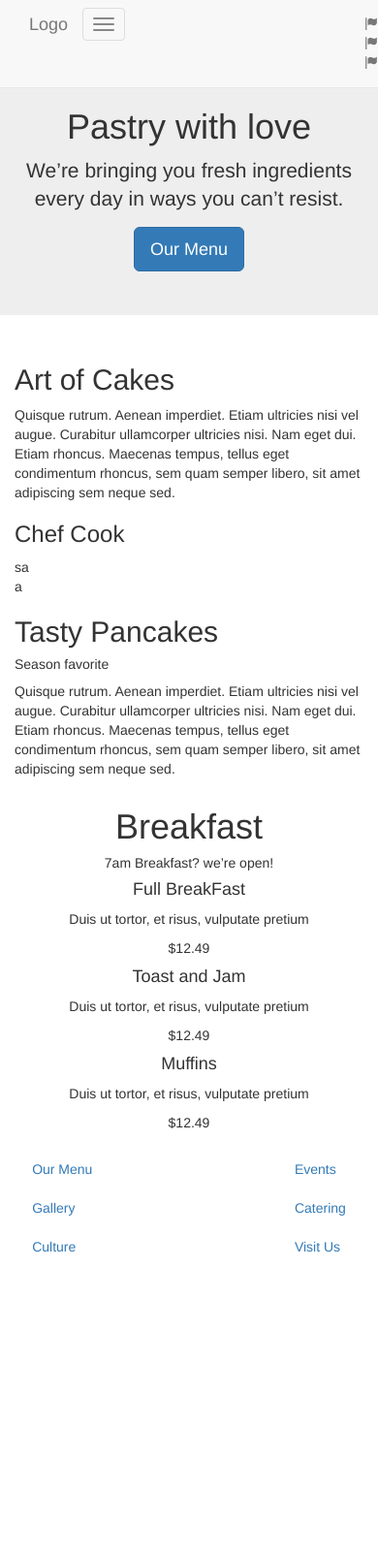
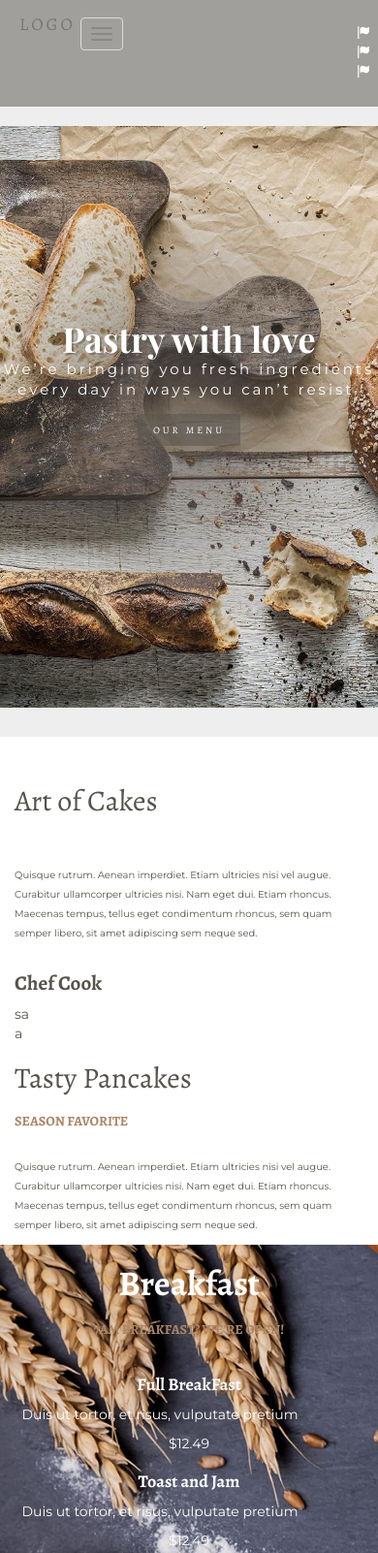
Before and after one commit to raqlo/BakeryDesign, a website: page index.html in a window 390 px wide. Shown: the top 1602 px of the page at 97% size. Before the commit the page ends 1335 px from the top, so only its background shows below. Drawn offline with nearby package versions, Linux system fonts and the light colour scheme.

Commit message:
Working with responsive. Done desktop version

```diff
--- /dev/null
+++ b/css/icomoon.css
@@ -0,0 +1,35 @@
+@font-face {
+  font-family: 'icomoon';
+  src:  url('fonts/icomoon.eot?fef4to');
+  src:  url('fonts/icomoon.eot?fef4to#iefix') format('embedded-opentype'),
+    url('fonts/icomoon.ttf?fef4to') format('truetype'),
+    url('fonts/icomoon.woff?fef4to') format('woff'),
+    url('fonts/icomoon.svg?fef4to#icomoon') format('svg');
+  font-weight: normal;
+  font-style: normal;
+}
+
+[class^="icon-"], [class*=" icon-"] {
+  /* use !important to prevent issues with browser extensions that change fonts */
+  font-family: 'icomoon' !important;
+  speak: none;
+  font-style: normal;
+  font-weight: normal;
+  font-variant: normal;
+  text-transform: none;
+  line-height: 1;
+
+  /* Better Font Rendering =========== */
+  -webkit-font-smoothing: antialiased;
+  -moz-osx-font-smoothing: grayscale;
+}
+
+.icon-fb:before {
+  content: "\ea90";
+}
+.icon-ig:before {
+  content: "\ea92";
+}
+.icon-tw:before {
+  content: "\ea96";
+}
--- /dev/null
+++ b/css/media-queries.css
@@ -0,0 +1,19 @@
+@media only screen and (max-width:1051px) {
+
+}
+@media only screen and (max-width:767px) {
+
+	.menu-header-center {
+		display: block;
+	}
+
+	.navbar-default .navbar-text {
+		display: block;
+		color: rgb(119, 119, 119);
+	}
+
+}
+
+.navbar-default .navbar-toggle .icon-bar {
+    background-color: #fff;
+}
--- a/css/style.css
+++ b/css/style.css
@@ -1,35 +1,280 @@
 /*css*/
+@import 'https://fonts.googleapis.com/css?family=Alegreya:400,700|Montserrat|Playfair+Display:700';
 
+body {
+  font-family: 'Montserrat', sans-serif;
+  margin: 0;
+  color: rgb(86, 83, 76);
+  width:
+}
+
+h1, h2, h3, h4, h5, h6 {
+  font-family: 'Alegreya';
+  font-weight: 400;
+}
+
+nav {
+	margin: 0;
+}
 
 /* ==========================================================================
    Header
    ========================================================================== */
+.menu-header__main-menu {
+	font-family:'Alegreya', serif;
+	text-transform: uppercase;
+	letter-spacing: 3px;
+	background-color: rgba(86, 83, 76, 0.5);
+	 border: none ;
+	padding: 10px 0;
+}
 
+.navbar-brand {
+  padding: 5px;
 
+}
 
-.menu-header {}
+.navbar-brand>img {
+  height: 100%;
+  padding: 15px;
+  width: auto;
+}
+
+.navbar-default .navbar-nav>li>a {
+	color: #fff;
+}
+
+.navbar-default .navbar-nav>.active>a, .navbar-default .navbar-nav>.active>a:focus, .navbar-default .navbar-nav>.active>a:hover {
+	background: none;
+	font-weight: 700;
+    text-decoration: underline;
+    color: #fff;
+}
+
+.menu-header__social-media > li {
+	margin: 0 5px;
+	color: #fff;
+}
+
+/* .navbar-default .navbar-nav>li>a:after{
+  content: '~';
+  font-size: 14px;
+  line-height: 20px;
+  color: #fff;
+  margin: 0 20px 0 20px;
+  cursor: default;
+}
+
+.navbar-default .navbar-nav>li>a:first-child:after{
+  content: '';
+} */
 
 .menu-header-center {
 	display: flex;
 	justify-content: space-between;
 }
 
-menu-header__main-menu {}
-
 /* Jumbotron
    ========================================================================== */
 .jumbotron {
 	padding-top: 0;
+
+}
+
+.menu-header .menu-main-content {
+	height: 600px;
+	background-image: url('../images/fondo1fix.jpg');
+	background-size: cover;
+	background-position: center;
+	color: #fff;
+}
+
+.menu-header .menu-main-content > h1{
+	margin: 0;
+	padding-top: 200px;
+	font-family: 'Playfair Display';
+	text-shadow:2px 2px rgba(86, 83, 76, 0.5);
+}
+
+.menu-header .menu-main-content > p {
+	font-size: 15px;
+	letter-spacing: 3px;
+}
+
+.menu-header .menu-main-content  p > a {
+	background-color: rgba(86, 83, 76, 0.5);
+	border: none;
+	border-radius: 0;
+	font-family: 'Alegreya';
+	text-transform: uppercase;
+	font-size: 10px;
+}
+
+/* ==========================================================================
+     Body
+     ========================================================================== */
+
+/* Section 1
+   ========================================================================== */
+
+.menu-article {
+	   display: flex;
+    flex-direction: column;
+    justify-content: space-around;
+    min-height: 200px;
+
 }
 
 
-/* ==========================================================================
-   Main Article
-   ========================================================================== */
-/*****************Start Main Article *******************/
-/*****************End Main Article *******************/
+.menu-article__sub-title {
+	text-transform: uppercase;
+	font-weight: 700;
+	color: rgb(170, 134, 104);
+	margin-bottom: 30px;
+
+}
+
+.menu-article__text {
+	font-size: 10px;
+	line-height: 20px;
+}
+
+.menu-article__chef {
+	font-size: 21px;
+	font-family: 'Alegreya';
+	font-weight: 700;
+}
+
+.menu-article__chef-details {
+	display: flex;
+    justify-content: center;
+    align-items: center;
+    font-family: 'Alegreya';
+    font-size: 23px;
+}
+
+.menu-article__chef-details > img {
+	margin: 10px 20px;
+}
+
+.menu-article__pictures img {
+	width: 100%;
+	margin: 50px 0;
+}
+
+.section-chef__bg {
+    display: flex;
+
+}
+
+.section-chef {
+
+}
+
+.section-recipe .col-md-5 {
+    padding-left: 0;
+}
+
+
+/* Section 3
+========================================================================== */
+
+.bg-breakfast {
+
+    background-image: url('../images/fondo2.jpg');
+    background-repeat: no-repeat;
+    background-size: cover;
+}
+
+.menu-article__title-breakfast {
+    color: white;
+    font-weight: 700;
+
+}
+
+.menu-article__menu-description-breakfast {
+    color: white;
+    width: 300px;
+}
+
+.menu-article__price-breakfast {
+    color:white;
+}
+
+.breakfast-article {
+    display: flex;
+    align-items: center;
+}
+
+
+/* Section 2
+========================================================================== */
+
+
+.section-recipe {
+    background-image: url('../images/fondo3.jpg');
+
+
+}
+
+.section-recipe .section-recipe__bg{
+    background-color: #fff;
+    margin-top: 50px;
+    margin-bottom: 50px;
+    padding-left: 0;
+    background-image: url(../images/bg-article.png);
+    background-repeat: no-repeat;
+    background-position: bottom right;
+    border-radius: 2px;
+}
+.section-recipe aside > img {
+    width: 100%;
+}
+
+/* Footer
+========================================================================== */
+.bg-breakfast .menu-article__title {
+    font-weight: 700;
+    color: white;
+}
+
 
 .menu-footer-center {
-	display: flex;
-	justify-content: space-around;
+    display: flex;
+    justify-content: center;
+    font-family:'Alegreya', serif;
+    text-transform: uppercase;
+    letter-spacing: 4px;
+    font-size: 12px;
+    margin-top:15px;
+    margin-bottom: 15px;px;
 }
+
+.menu-footer-center  img {
+    padding: 0 30px;
+}
+.menu-footer-center li a {
+    color: #fff;
+    border-top: 1px solid white;
+}
+
+.bg-breakfast .menu-footer-center li a:hover {
+    background: none;
+    color: saddlebrown;
+}
+
+
+@media screen and (max-width: 987px) {
+    .navbar-default .navbar-nav>li>a {
+        padding-right: 3px;
+    }
+
+    .section-recipe {
+        background-image: none;
+    }
+    .section-recipe .section-recipe__bg{
+        padding-left: 20px;
+
+    }
+
+}
```
